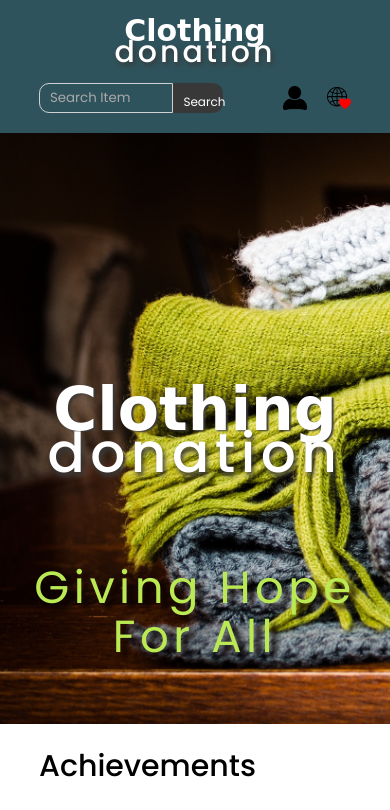
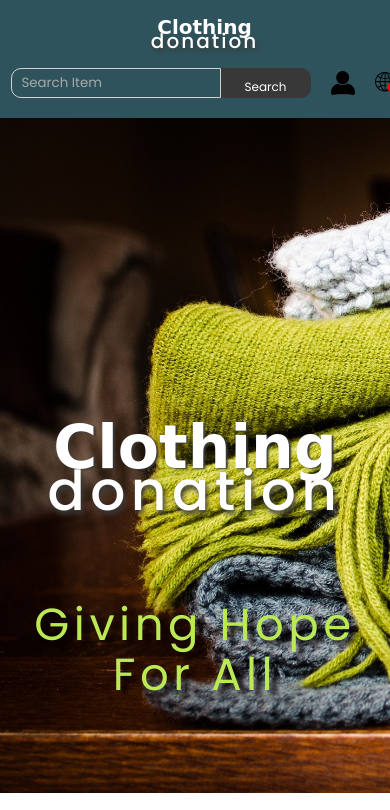
Before and after one commit to GeisianeAlves/Website-clothing-donation, a plain HTML site: page index.html in a window 390 px wide. Shown: the top 810 px of the page. Drawn offline with Linux system fonts and the light colour scheme; a web font is replaced by a local one.

Commit message:
third commit

```diff
--- a/footer.css
+++ b/footer.css
@@ -40,9 +40,6 @@
 }
 
 @media(max-width:992px) {
-
-
-
     .footer-content{
         display: flex;
         flex-direction: column;
@@ -58,5 +55,7 @@
         font-size: 14px;
         gap: 5px;
     }
-
+    .info{
+        font-size: 14px;
+    }
 }
--- a/home.css
+++ b/home.css
@@ -262,7 +262,7 @@ footer{
 
     .hero-section{
         width: 100%;
-        height: 70vh ;
+        height: 80vh ;
     }
     #subtitle{
         padding-left: 10px;
--- a/nav.css
+++ b/nav.css
@@ -122,17 +122,24 @@
 @media(max-width:992px) {
 
     .nav{
-
         padding: 20px 10vw;
         display: flex;
         flex-direction: column;
-        justify-content: flex-start;
+        align-items: center;
+        padding-right: 20px;
     }
 
     .content{
-        height: 80px;
+        height: 60px;
     }
-
+    #logo-title{
+        font-size: 20px;
+        line-height: 0.7em;
+    }
+    #logo-subtitle{
+        font-size: 20px;
+        line-height: 0.7em;
+    }
     #logo-title-banner{
         font-size: 60px;
         line-height: 0.7em;
@@ -150,13 +157,13 @@
     }
     .search-box{
         margin-top: 20px;
-        width: 60%;
+        width: 70%;
         height: 30px;
 
     }
     .search-btn{
         margin-top: 20px;
-        width: 22%;
+        width: 30%;
         height: 30px;
         padding: 10px 10px;
         font-size: 12px;
```
